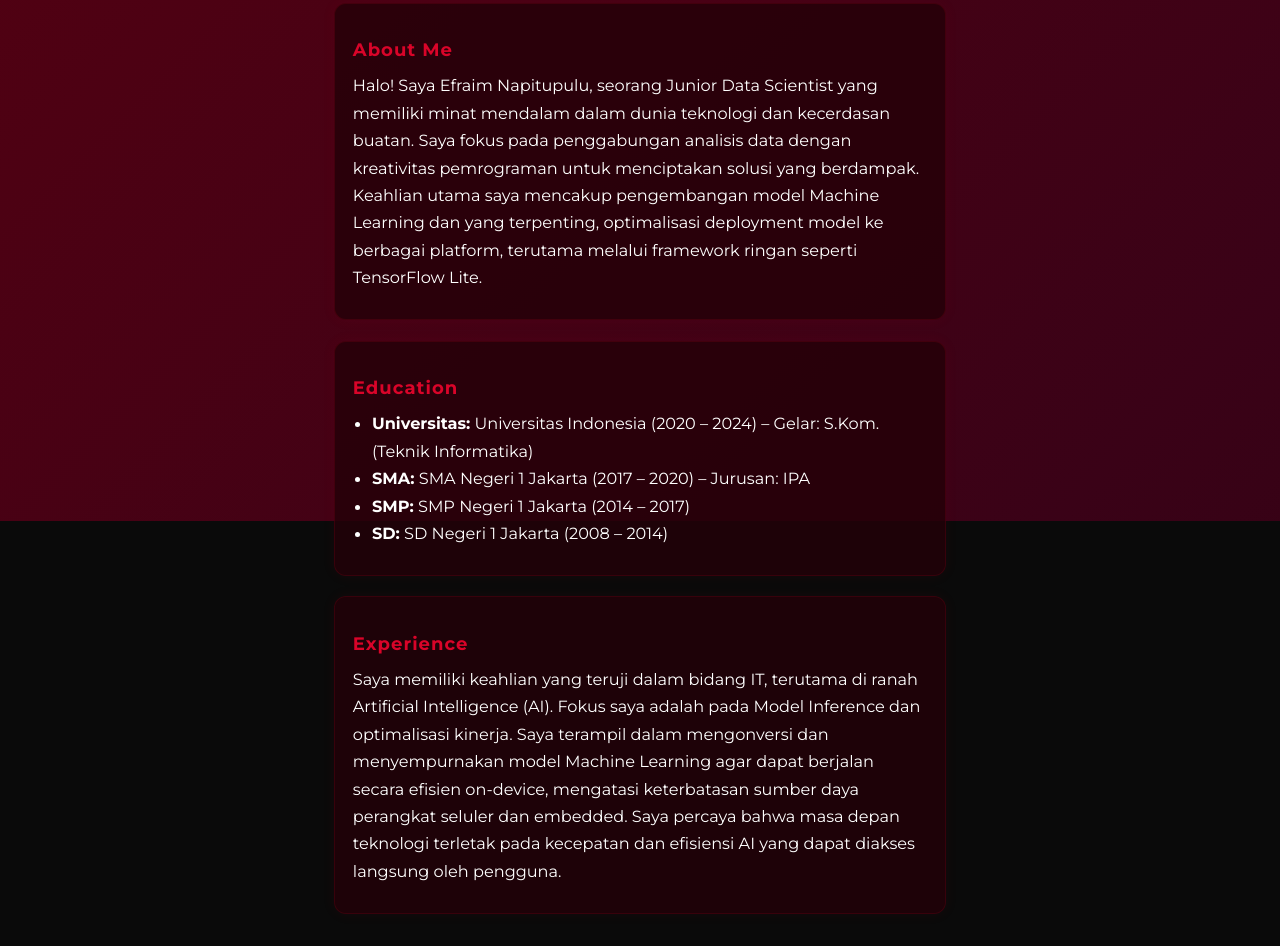
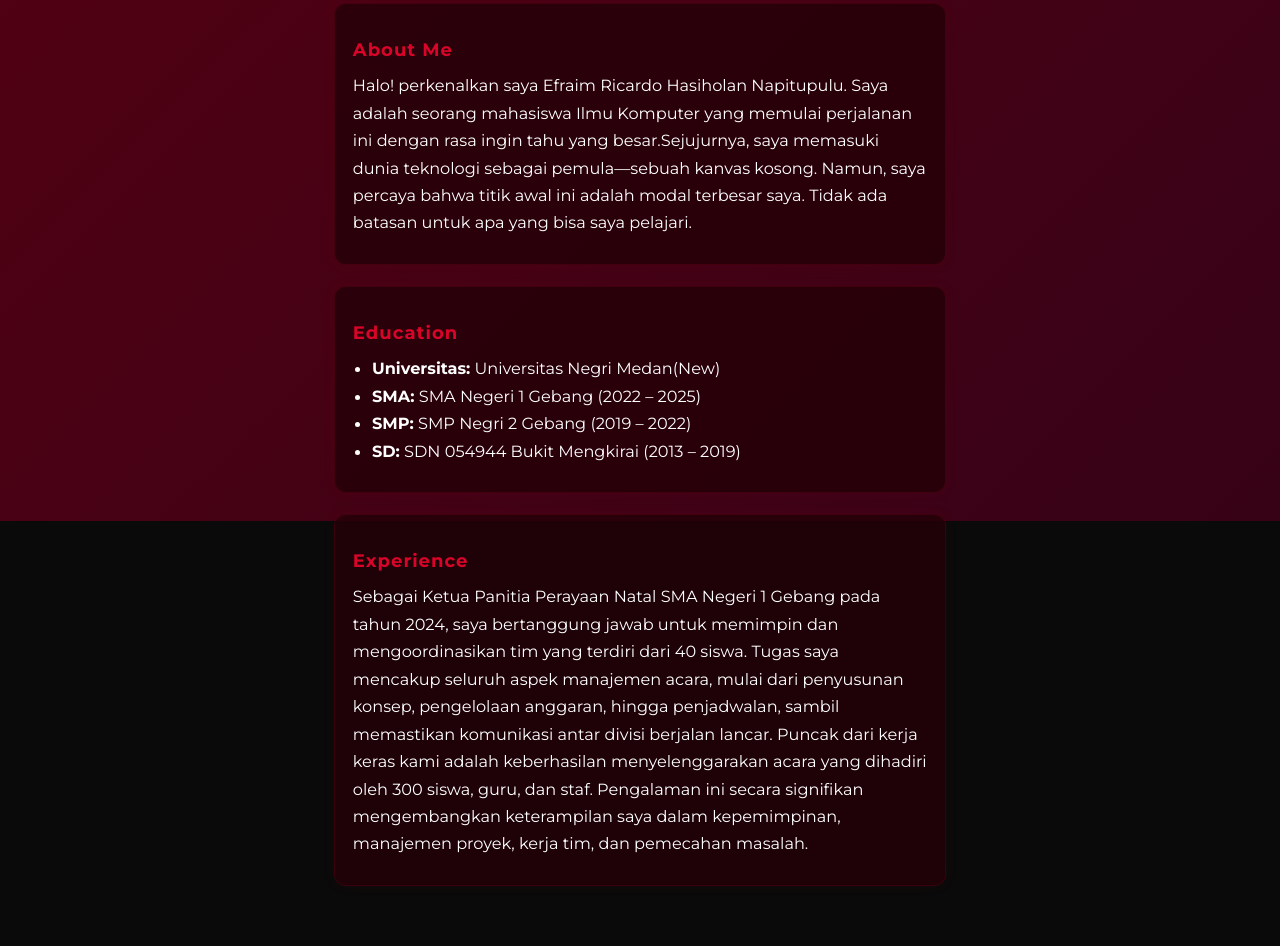
Before and after one commit to nemmokunn-prog/efraim, a plain HTML site: page index.html in a window 1280 px wide. Shown: the part 279-1225 px from the top of the page. After the commit the page ends 1197 px from the top, so only its background shows below. Drawn offline with Linux system fonts and the light colour scheme.

Commit message:
Update index.html

```diff
--- a/index.html
+++ b/index.html
@@ -27,22 +27,22 @@
       <div class="content-box">
         <h2>About Me</h2>
         <p>
-        Halo! Saya Efraim Napitupulu, seorang Junior Data Scientist yang memiliki minat mendalam dalam dunia teknologi dan kecerdasan buatan. Saya fokus pada penggabungan analisis data dengan kreativitas pemrograman untuk menciptakan solusi yang berdampak. Keahlian utama saya mencakup pengembangan model Machine Learning dan yang terpenting, optimalisasi deployment model ke berbagai platform, terutama melalui framework ringan seperti TensorFlow Lite.
+        Halo! perkenalkan saya Efraim Ricardo Hasiholan Napitupulu. Saya adalah seorang mahasiswa Ilmu Komputer yang memulai perjalanan ini dengan rasa ingin tahu yang besar.Sejujurnya, saya memasuki dunia teknologi sebagai pemula—sebuah kanvas kosong. Namun, saya percaya bahwa titik awal ini adalah modal terbesar saya. Tidak ada batasan untuk apa yang bisa saya pelajari.
         </p>
       </div>
       <div class="content-box">
         <h2>Education</h2>
         <ul class="edu-list">
-          <li><b>Universitas:</b> Universitas Indonesia (2020 – 2024) – Gelar: S.Kom. (Teknik Informatika)</li>
-          <li><b>SMA:</b> SMA Negeri 1 Jakarta (2017 – 2020) – Jurusan: IPA</li>
-          <li><b>SMP:</b> SMP Negeri 1 Jakarta (2014 – 2017)</li>
-          <li><b>SD:</b> SD Negeri 1 Jakarta (2008 – 2014)</li>
+          <li><b>Universitas:</b> Universitas Negri Medan(New)</li>
+          <li><b>SMA:</b> SMA Negeri 1 Gebang (2022 – 2025)</li>
+          <li><b>SMP:</b> SMP Negri 2 Gebang (2019 – 2022)</li>
+          <li><b>SD:</b> SDN 054944 Bukit Mengkirai (2013 – 2019)</li>
         </ul>
       </div>
       <div class="content-box">
         <h2>Experience</h2>
         <p>
-        Saya memiliki keahlian yang teruji dalam bidang IT, terutama di ranah Artificial Intelligence (AI). Fokus saya adalah pada Model Inference dan optimalisasi kinerja. Saya terampil dalam mengonversi dan menyempurnakan model Machine Learning agar dapat berjalan secara efisien on-device, mengatasi keterbatasan sumber daya perangkat seluler dan embedded. Saya percaya bahwa masa depan teknologi terletak pada kecepatan dan efisiensi AI yang dapat diakses langsung oleh pengguna.
+        Sebagai Ketua Panitia Perayaan Natal SMA Negeri 1 Gebang pada tahun 2024, saya bertanggung jawab untuk memimpin dan mengoordinasikan tim yang terdiri dari 40 siswa. Tugas saya mencakup seluruh aspek manajemen acara, mulai dari penyusunan konsep, pengelolaan anggaran, hingga penjadwalan, sambil memastikan komunikasi antar divisi berjalan lancar. Puncak dari kerja keras kami adalah keberhasilan menyelenggarakan acara yang dihadiri oleh 300 siswa, guru, dan staf. Pengalaman ini secara signifikan mengembangkan keterampilan saya dalam kepemimpinan, manajemen proyek, kerja tim, dan pemecahan masalah.
         </p>
       </div>
     </section>
@@ -141,4 +141,5 @@
   </main>
   <script src="efraim.js"></script>
 </body>
+
 </html>
```
